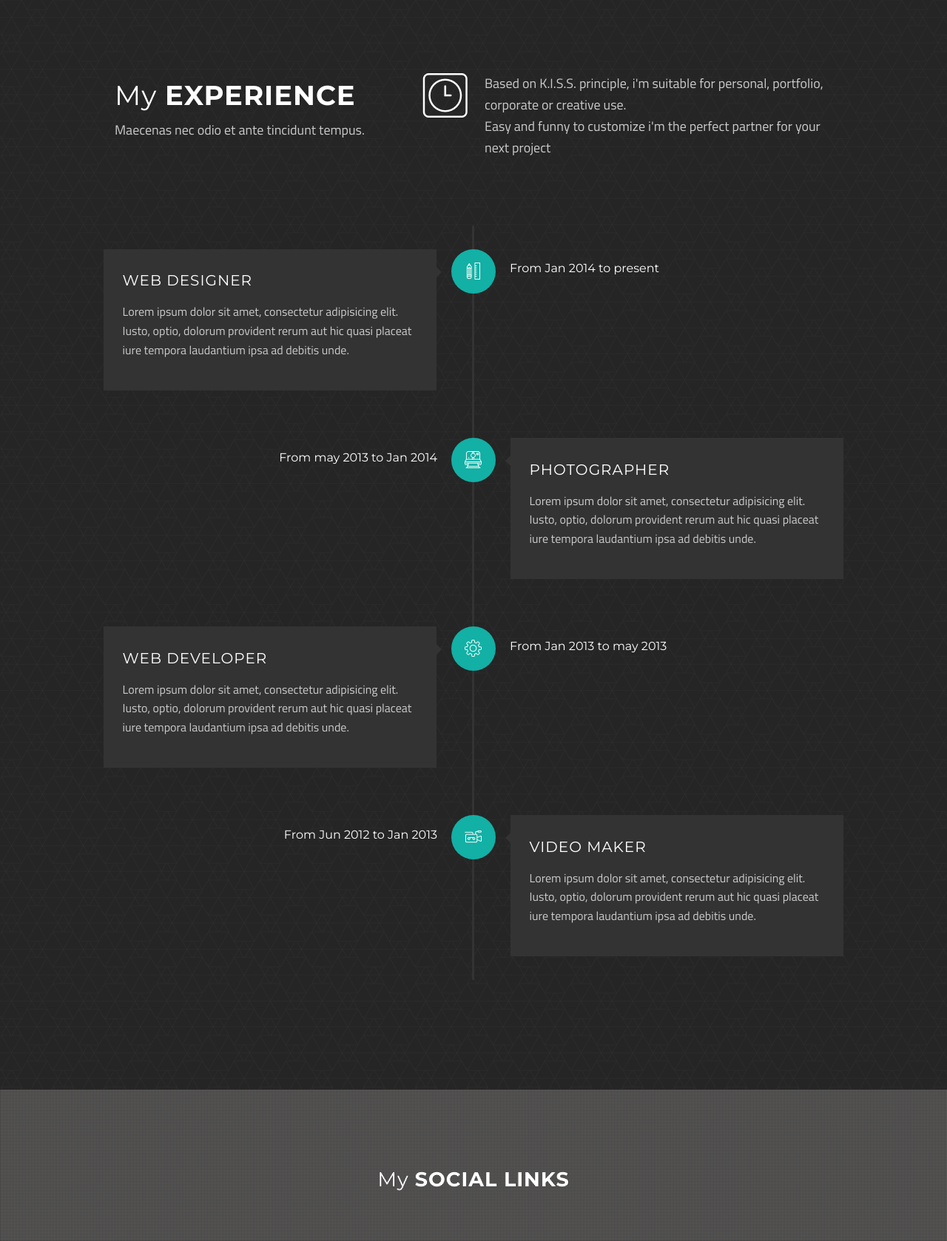
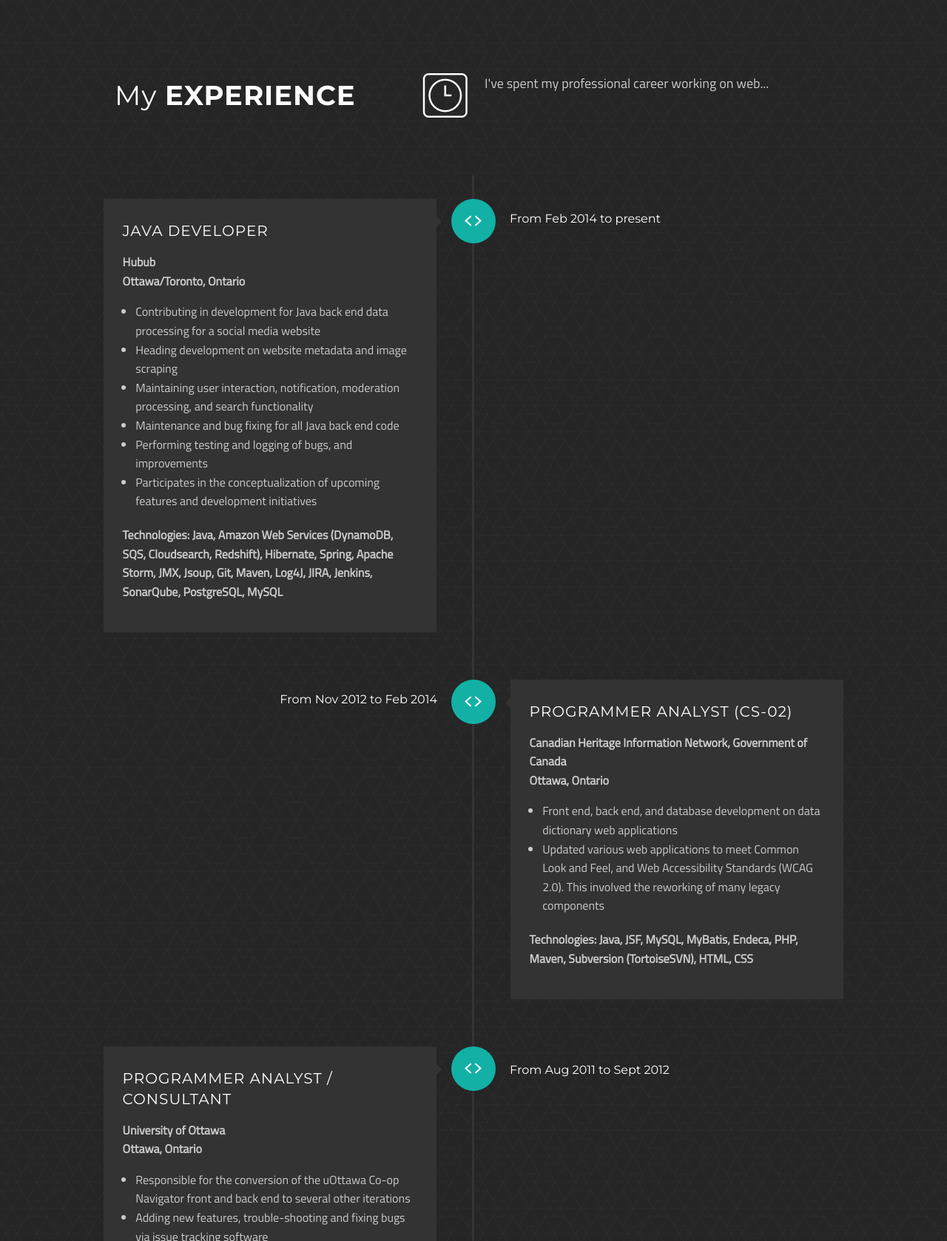
Before and after one commit to dmarcantonio/dmarcantonio.github.io, a plain HTML site: page index.html in a window 1280 px wide. Shown: the part 4833-6511 px from the top of the page at 74% size. Drawn offline with Linux system fonts and the light colour scheme.

Commit message:
Resume update

```diff
--- a/index.html
+++ b/index.html
@@ -402,7 +402,7 @@
               <span class="chart" data-percent="50">
                 <span class="percent"></span>
               </span>
-            <h4 class="chart-title">UI Development</h4>
+            <h4 class="chart-title">Web Application Frameworks</h4>
             <p>JSF, ASP.NET</p>
           </div>
 
@@ -541,20 +541,19 @@
     <!-- ens section #quote -->
 
     <!-- start section #experience -->
-    <section id="experience" >
+       <section id="experience">
 
            <div class="row bot-70">
 
                <div class="medium-5 columns">
                    <h2>My <strong>EXPERIENCE</strong></h2>
-            <p>Maecenas nec odio et ante tincidunt tempus.</p>
+                   <!--<p>Maecenas nec odio et ante tincidunt tempus.</p>-->
                </div>
                <div class="medium-1 columns">
                    <i class="icon kurr-clock-streamline-time big white"></i>
                </div>
                <div class="medium-6 columns">
-            <p>Based on <span class="bold">K.I.S.S. principle</span>, i'm suitable for personal, portfolio, corporate or creative use.<br />
-            <span class="bold">Easy and funny to customize </span>i'm the perfect partner for your next project</p>
+                   <p>I've spent my professional career working on web...</p>
                </div>
 
            </div>
@@ -562,52 +561,152 @@
            <div id="cd-timeline" class="cd-container">
                <div class="cd-timeline-block">
                    <div class="cd-timeline-img">
-        <i class="icon kurr-design-pencil-rule-streamline"></i>
-      </div> <!-- cd-timeline-img -->
+                       <i class="icon kurr-code"></i>
+                   </div>
+                   <!-- cd-timeline-img -->
 
                    <div class="cd-timeline-content">
-        <h2>Web Designer</h2>
-        <p>Lorem ipsum dolor sit amet, consectetur adipisicing elit. Iusto, optio, dolorum provident rerum aut hic quasi placeat iure tempora laudantium ipsa ad debitis unde.</p>
-        <span class="cd-date">From Jan 2014 to present</span>
-      </div> <!-- cd-timeline-content -->
-    </div> <!-- cd-timeline-block -->
+                       <h2>Java Developer</h2>
+
+                       <p>
+                           <strong>Hubub</strong><br/>
+                           <strong>Ottawa/Toronto, Ontario</strong>
+                       </p>
+                       <ul>
+                           <li>Contributing in development for Java back end data processing for a social media
+                               website
+                           </li>
+                           <li>Heading development on website metadata and image scraping</li>
+                           <li>Maintaining user interaction, notification, moderation processing, and search
+                               functionality
+                           </li>
+                           <li>Maintenance and bug fixing for all Java back end code</li>
+                           <li>Performing testing and logging of bugs, and improvements</li>
+                           <li>Participates in the conceptualization of upcoming features and development initiatives
+                           </li>
+                       </ul>
+                       <p><strong>Technologies: Java, Amazon Web Services (DynamoDB, SQS, Cloudsearch, Redshift),
+                           Hibernate, Spring, Apache Storm, JMX, Jsoup, Git, Maven, Log4J, JIRA, Jenkins, SonarQube,
+                           PostgreSQL, MySQL</strong></p>
+                       <span class="cd-date">From Feb 2014 to present</span>
+                   </div>
+                   <!-- cd-timeline-content -->
+               </div>
+               <!-- cd-timeline-block -->
 
                <div class="cd-timeline-block">
                    <div class="cd-timeline-img">
-        <i class="icon kurr-camera-photo-polaroid-streamline"></i>
-      </div> <!-- cd-timeline-img -->
+                       <i class="icon kurr-code"></i>
+                   </div>
+                   <!-- cd-timeline-img -->
 
                    <div class="cd-timeline-content">
-        <h2>Photographer</h2>
-        <p>Lorem ipsum dolor sit amet, consectetur adipisicing elit. Iusto, optio, dolorum provident rerum aut hic quasi placeat iure tempora laudantium ipsa ad debitis unde.</p>
-        <span class="cd-date">From may 2013 to Jan 2014</span>
-      </div> <!-- cd-timeline-content -->
-    </div> <!-- cd-timeline-block -->
+                       <h2>Programmer Analyst (CS-02)</h2>
+
+                       <p>
+                           <strong>Canadian Heritage Information Network, Government of Canada </strong><br/>
+                           <strong>Ottawa, Ontario</strong>
+                       </p>
+                       <ul>
+                           <li>Front end, back end, and database development on data dictionary web applications</li>
+                           <li>Updated various web applications to meet Common Look and Feel, and Web Accessibility
+                               Standards (WCAG 2.0). This involved the reworking of many legacy components
+                           </li>
+                       </ul>
+                       <p><strong>Technologies: Java, JSF, MySQL, MyBatis, Endeca, PHP, Maven, Subversion (TortoiseSVN),
+                           HTML, CSS</strong></p>
+                       <span class="cd-date">From Nov 2012 to Feb 2014</span>
+                   </div>
+                   <!-- cd-timeline-content -->
+               </div>
+               <!-- cd-timeline-block -->
 
                <div class="cd-timeline-block">
                    <div class="cd-timeline-img">
-        <i class="icon kurr-settings-streamline-1"></i>
-      </div> <!-- cd-timeline-img -->
+                       <i class="icon kurr-code"></i>
+                   </div>
+                   <!-- cd-timeline-img -->
 
                    <div class="cd-timeline-content">
-        <h2>Web Developer</h2>
-        <p>Lorem ipsum dolor sit amet, consectetur adipisicing elit. Iusto, optio, dolorum provident rerum aut hic quasi placeat iure tempora laudantium ipsa ad debitis unde.</p>
-        <span class="cd-date">From Jan 2013 to may 2013</span>
-      </div> <!-- cd-timeline-content -->
-    </div> <!-- cd-timeline-block -->
+                       <h2>Programmer Analyst / Consultant</h2>
+
+                       <p>
+                           <strong>University of Ottawa </strong><br/>
+                           <strong>Ottawa, Ontario</strong>
+                       </p>
+                       <ul>
+                           <li>Responsible for the conversion of the uOttawa Co-op Navigator front and back end to
+                               several other iterations
+                           </li>
+                           <li>Adding new features, trouble-shooting and fixing bugs via issue tracking software</li>
+                           <li>Writing scripts to adapt the current database to a new format</li>
+                           <li>Working alongside colleagues to find solutions and strategies in development</li>
+                           <li>Used version control software, and regularly regular deployments to development site</li>
+                       </ul>
+                       <p><strong>Technologies: C# .NET, nHibernate, MSSQL, CSS, Subversion (TortoiseSVN), IIS 6,
+                           Windows Server 2008</strong><br/>
+                           <span class="cd-date">From Aug 2011 to Sept 2012</span>
+                   </div>
+                   <!-- cd-timeline-content -->
+               </div>
+               <!-- cd-timeline-block -->
 
                <div class="cd-timeline-block">
                    <div class="cd-timeline-img">
-        <i class="icon kurr-camera-streamline-video"></i>
-      </div> <!-- cd-timeline-img -->
+                       <i class="icon kurr-ibook-laptop"></i>
+                   </div>
+                   <!-- cd-timeline-img -->
 
                    <div class="cd-timeline-content">
-        <h2>Video Maker</h2>
-        <p>Lorem ipsum dolor sit amet, consectetur adipisicing elit. Iusto, optio, dolorum provident rerum aut hic quasi placeat iure tempora laudantium ipsa ad debitis unde.</p>
-        <span class="cd-date">From Jun 2012 to Jan 2013</span>
-      </div> <!-- cd-timeline-content -->
-    </div> <!-- cd-timeline-block -->
-  </div> <!-- cd-timeline -->
+                       <h2>Team Lead / Software Engineer</h2>
+
+                       <p>
+                           <strong> Applied Research and Innovation</strong><br/>
+                           <strong> Ottawa, Ontario</strong>
+                       </p>
+                       <ul>
+                           <li>Responsible for delegating and managing the workflow of a small to research, scope, and
+                               develop a prototype XACML policy software product for Devera Logic Inc.
+                           </li>
+                       </ul>
+                       <p><strong>Technologies: Java, Subversion (TortoiseSVN), Redmine</strong></p>
+                       <span class="cd-date">From May 2011 to Aug 2011</span>
+                   </div>
+                   <!-- cd-timeline-content -->
+               </div>
+               <!-- cd-timeline-block -->
+
+               <div class="cd-timeline-block">
+                   <div class="cd-timeline-img">
+                       <i class="icon kurr-ibook-laptop"></i>
+                   </div>
+                   <!-- cd-timeline-img -->
+
+                   <div class="cd-timeline-content">
+                       <h2>Team Lead / Software Engineer</h2>
+
+                       <p>
+                           <strong>Scholarly Project</strong><br/>
+                           <strong>Team Lead / Software Engineer</strong><br/>
+                           <strong>Ottawa, Ontario </strong><br/>
+                       </p>
+                       <ul>
+                           <li>Developed a Drug Trend Mapping System for the Drug and Organized Crime Awareness
+                               Coordinator of the RCMP
+                           </li>
+                           <li>Responsible for delegating and managing the workflow of a small team of student software
+                               developers through the analysis, development and testing phases
+                           </li>
+                       </ul>
+                       <p><strong>Video explaining the system: <a href="http://goo.gl/FndMu" rel="nofollow">http://goo.gl/FndMu</a></strong><br/>
+                           <strong>Technologies: C#, .NET, MSSQL, LINQ, IIS 7, Tortoise SVN</strong></p>
+                       <span class="cd-date">From Sept 2010 to May 2011</span>
+                   </div>
+                   <!-- cd-timeline-content -->
+               </div>
+               <!-- cd-timeline-block -->
+           </div>
+           <!-- cd-timeline -->
 
     </section>
     <!-- end section #experience -->
```
Also changed, not shown: 1 other file. Lines whose indentation alone changed are shown as unchanged.
